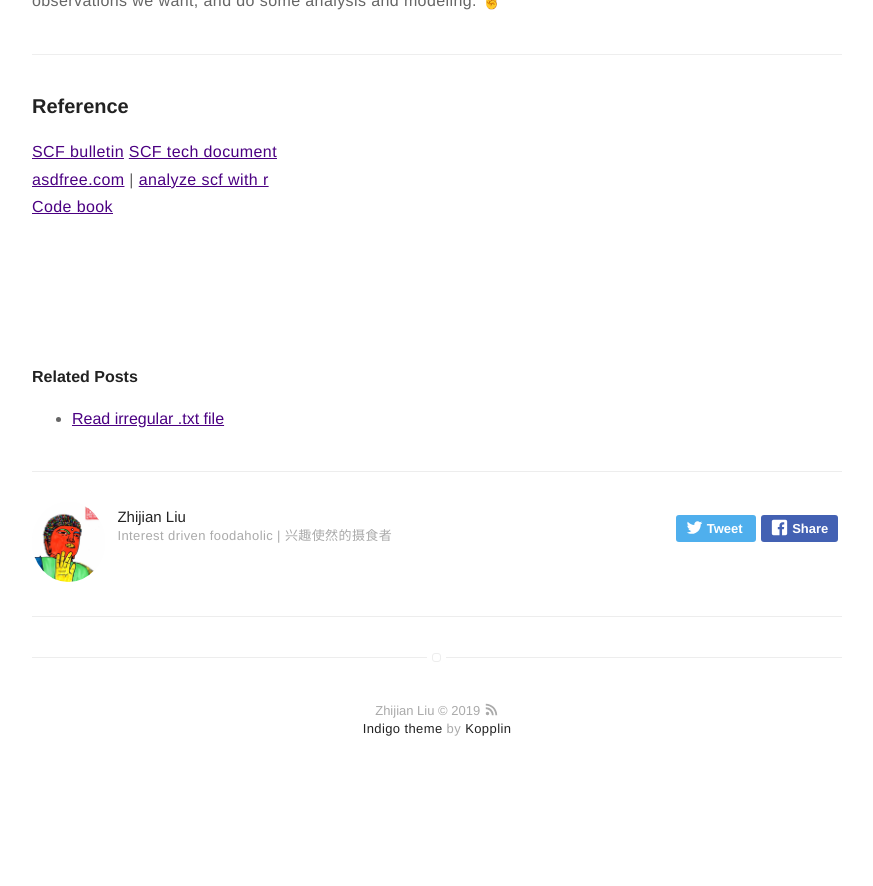
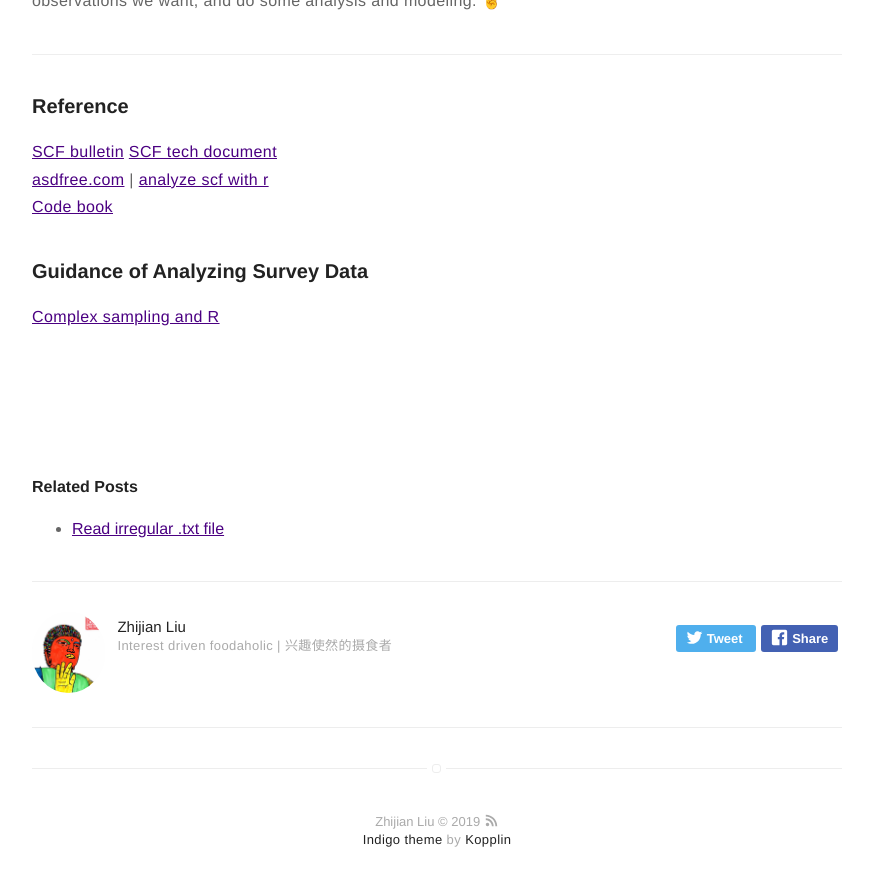
Before and after one commit to subaiwen/subaiwen.github.io, a Jekyll site: the page built from _posts/2019-7-11-scf.md, in a window 1280 px wide and 900 px high, scrolled down 2125 px. Shown: the top 886 px of the window, without its empty margins (203-1076 px from the left). Built offline with Jekyll 4.4.1, drawn with Linux system fonts in a browser that asks for light colours; before the commit the page ends 2926 px from its top, so only the background shows below that.

Commit message:
Update 2019-7-11-scf.md

```diff
--- a/_posts/2019-7-11-scf.md
+++ b/_posts/2019-7-11-scf.md
@@ -69,3 +69,6 @@ With everything in our hand, we can impute missing value, manipulate the data se
 [SCF tech document](https://www.federalreserve.gov/econres/scfindex.htm#table1)
 [asdfree.com](http://asdfree.com/survey-of-consumer-finances-scf.html) | [analyze scf with r](http://usgsd.blogspot.com/search/label/survey%20of%20consumer%20finances%20%28scf%29)
 [Code book](https://www.federalreserve.gov/econres/files/codebk2016.txt)
+
+### Guidance of Analyzing Survey Data
+[Complex sampling and R](https://faculty.washington.edu/tlumley/survey-jsm-nup.pdf)
```
